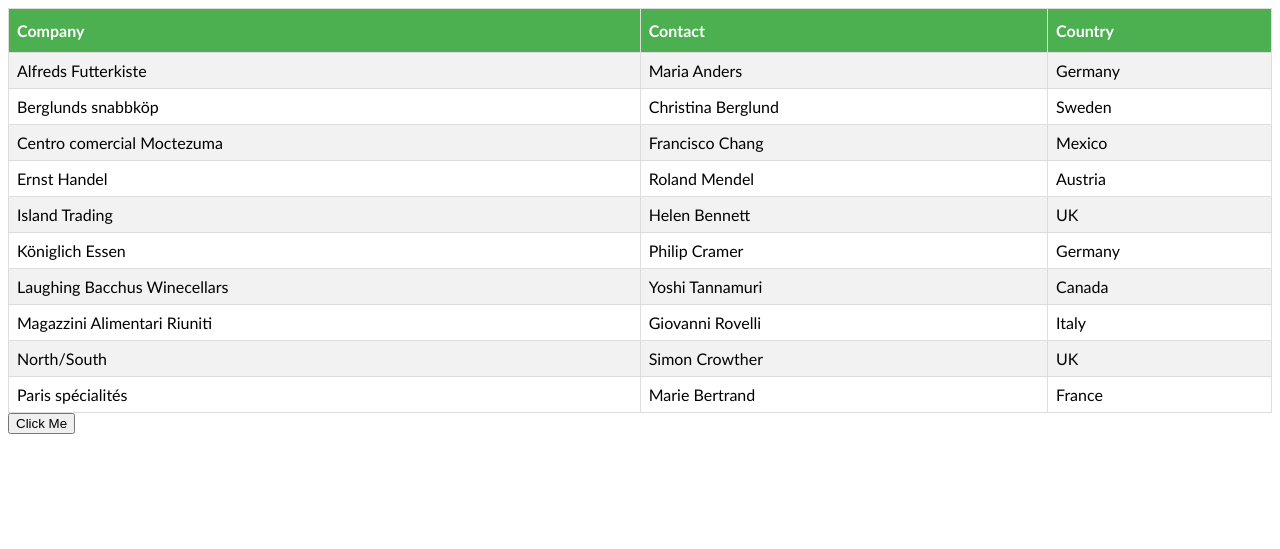
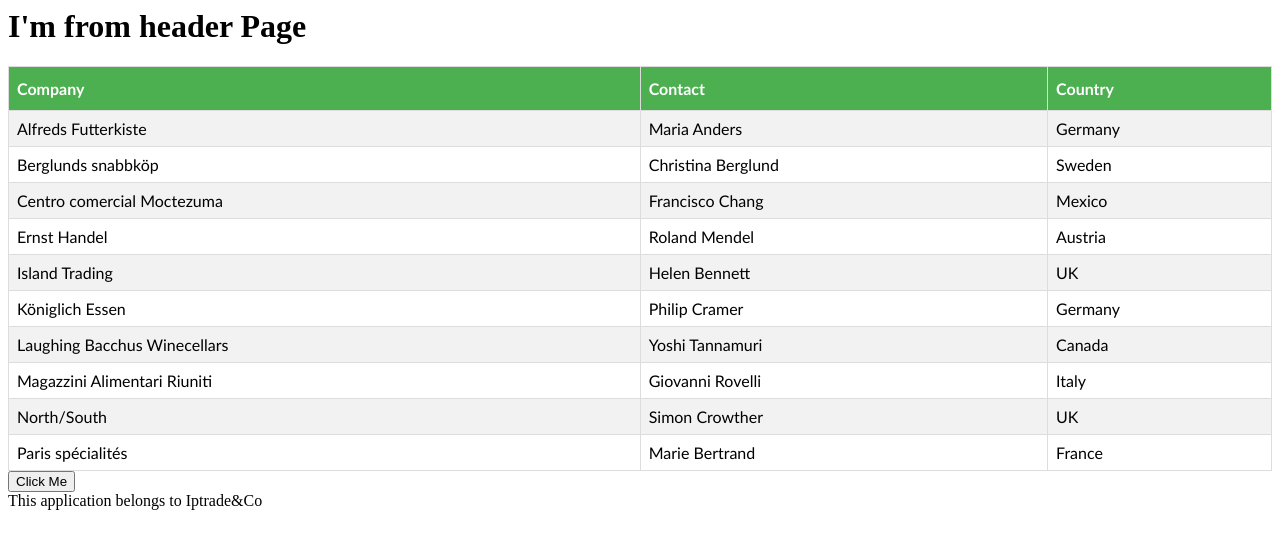
Before and after one commit to pythonprosinaction/Local, a Django app: page /home in a window 1280 px wide. Shown: the top 549 px of the page. Run offline with Django 3.2, Linux system fonts and the light colour scheme.

```diff
--- /dev/null
+++ b/webapp/templates/footer.html
@@ -0,0 +1,4 @@
+
+<footer>
+    This application belongs to Iptrade&Co
+</footer>
--- /dev/null
+++ b/webapp/templates/header.html
@@ -0,0 +1,2 @@
+
+<h1>I'm from header Page</h1>
--- a/webapp/templates/webapp/homepage.html
+++ b/webapp/templates/webapp/homepage.html
@@ -1,3 +1,4 @@
+{%include 'header.html' %}
 <html>
 <head>
 <style>
@@ -26,7 +27,6 @@
 </style>
 </head>
 <body>
-
 <table id="customers">
   <tr>
     <th>Company</th>
@@ -88,5 +88,7 @@
 <a class="btn btn-primary" href="/webapp">
   <button>Click Me</button>
 </a>
+
+{%include 'footer.html' %}
 </body>
 </html>
```
